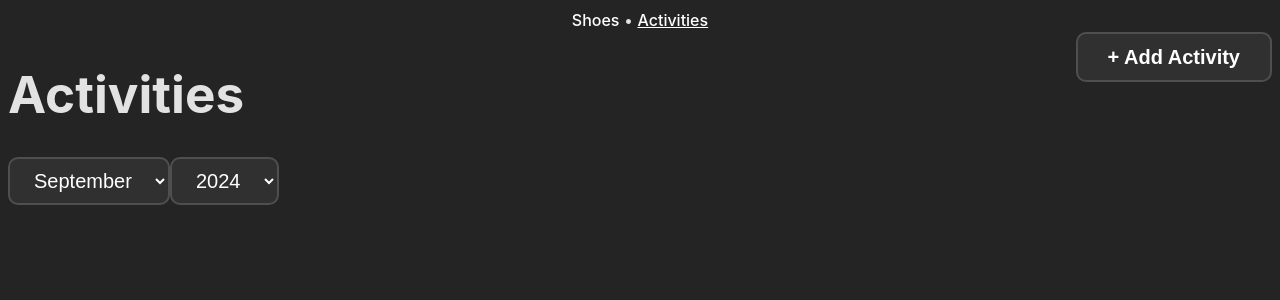
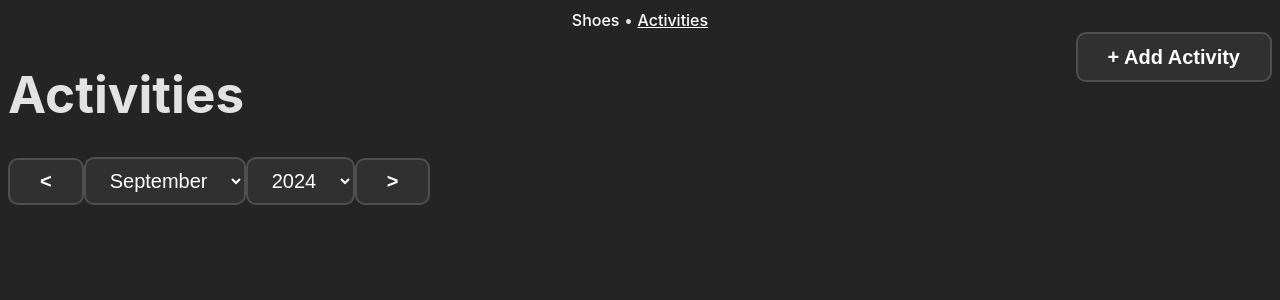
Before and after one commit to DanielGaull/shoe-tracker, a React (Vite) app in the folder ShoeTracker/shoetracker.client/: page /activities in a window 1280 px wide. Shown: the top 300 px of the page. Built offline with nearby package versions, Linux system fonts and the light colour scheme.

Commit message:
Added next month/prev month buttons in activities page

```diff
--- a/ShoeTracker/shoetracker.client/src/pages/ActivityList/ActivityList.tsx
+++ b/ShoeTracker/shoetracker.client/src/pages/ActivityList/ActivityList.tsx
@@ -1,4 +1,4 @@
-import React, { useState } from 'react';
+import React, { useCallback, useState } from 'react';
 import { useNavigate } from 'react-router';
 
 import './ActivityList.css';
@@ -14,6 +14,32 @@ const ActivityList = () => {
 
     const years = [...Array(20).keys()].map(i => today.getFullYear() - i);
 
+    const nextMonth = () => {
+        if (month >= months.length) {
+            setMonth(1);
+            if (year >= years[0]) {
+                setYear(years[years.length - 1]);
+            } else {
+                setYear(y => y + 1);
+            }
+        } else {
+            setMonth(m => m + 1);
+        }
+    };
+
+    const prevMonth = () => {
+        if (month <= 1) {
+            setMonth(months.length);
+            if (year < years[years.length - 1]) {
+                setYear(years[0]);
+            } else {
+                setYear(y => y - 1);
+            }
+        } else {
+            setMonth(m => m - 1);
+        }
+    };
+
     return (
         <>
             <div className="header">
@@ -27,12 +53,14 @@ const ActivityList = () => {
                 </button>
             </div>
             <div>
+                <button onClick={prevMonth}>&lt;</button>
                 <select value={month} onChange={(e) => setMonth(parseInt(e.target.value))}>
                     {months.map((m, ix) => <option key={m} value={ix + 1}>{m}</option>)}
                 </select>
                 <select value={year} onChange={(e) => setYear(parseInt(e.target.value))}>
                     {years.map(y => <option key={y} value={y}>{y}</option>)}
                 </select>
+                <button onClick={nextMonth}>&gt;</button>
             </div>
         </>
     );
```
